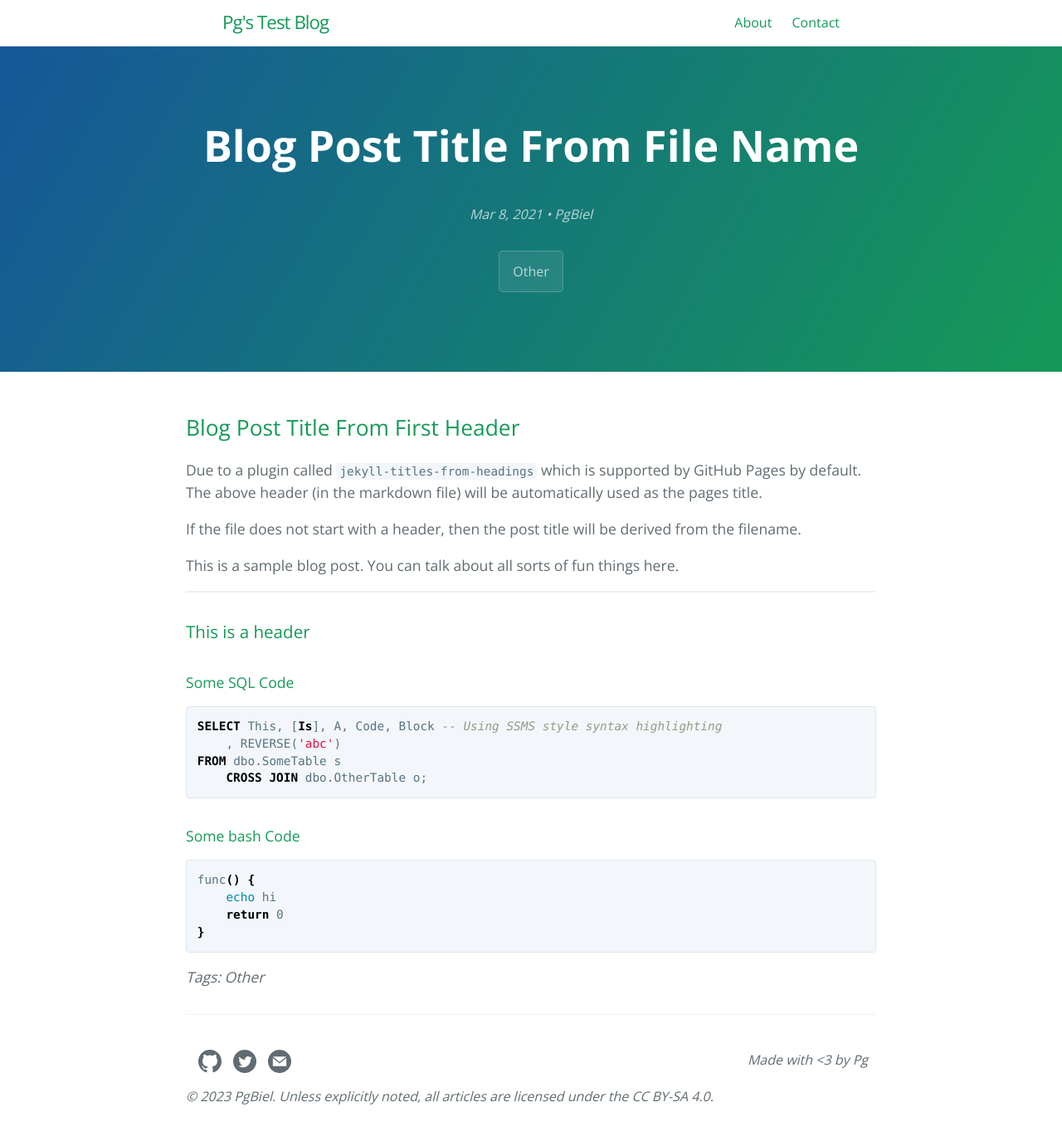
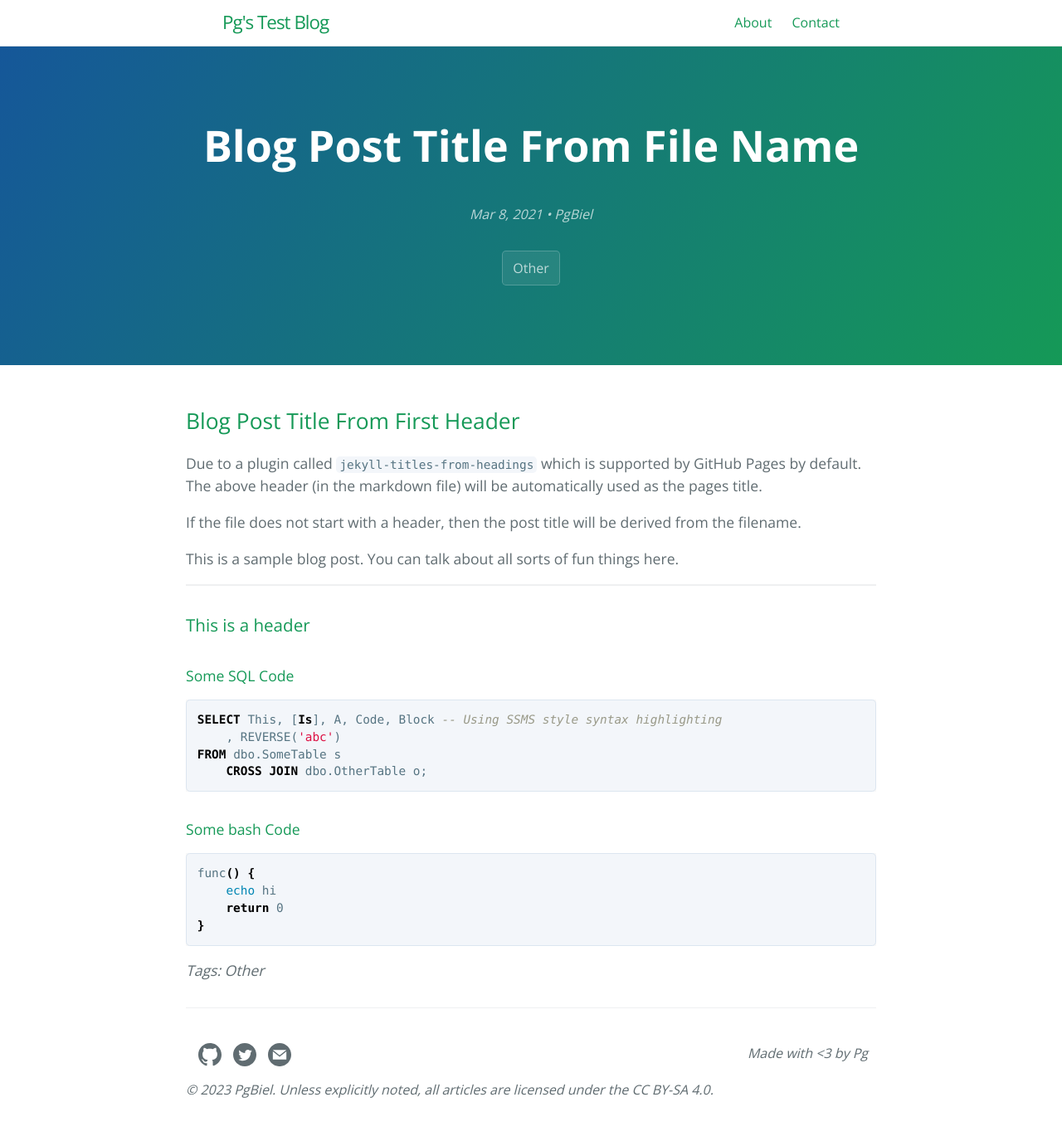
Before and after one commit to PgBiel/blog-test, a Jekyll site: the page built from _posts/2021-03-08-blog-post-title-from-file-name.md, in a window 1280 px wide. Shown: the whole page at 83% size. Built offline with Jekyll 4.4.1, drawn with Linux system fonts in a browser that asks for light colours.

Commit message:
attempt to make tag buttons thinner

```diff
--- a/_sass/jekyll-theme-cayman-blog.scss
+++ b/_sass/jekyll-theme-cayman-blog.scss
@@ -181,6 +181,15 @@ a {
 
 .post-tags {
   margin-top: 2rem;
+
+  .btn {
+    padding: 0.5rem 0.75rem;
+
+    @include small {
+      display: inline-block;
+      width: initial;
+    }
+  }
 }
 
 .main-content {
```
